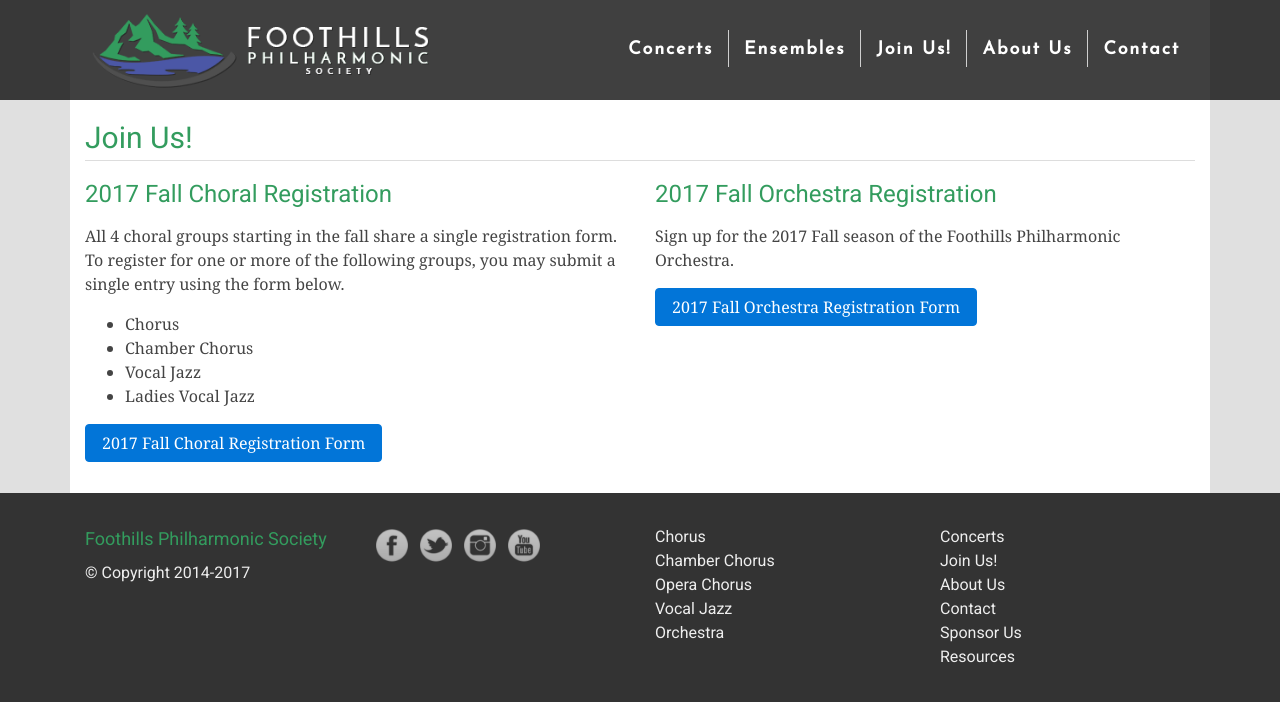
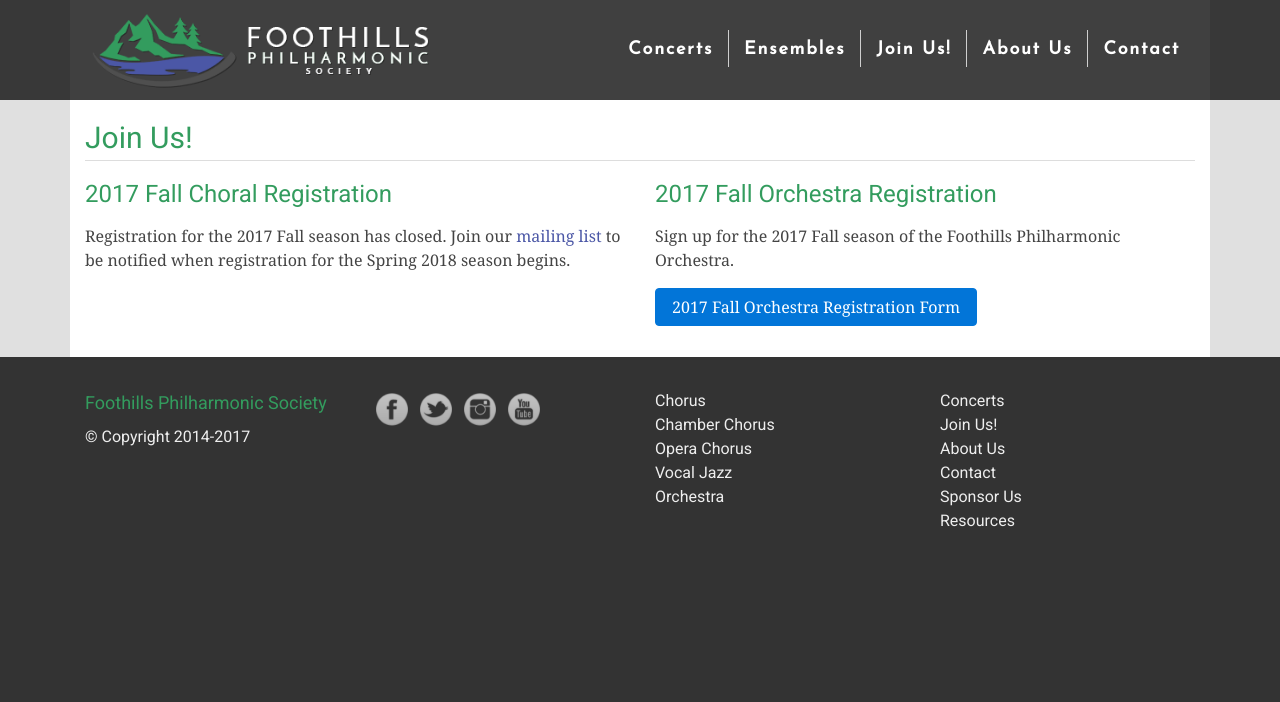
Before and after one commit to percyhanna/fps, a Jekyll site: the page built from join.html, in a window 1280 px wide. Shown: the top 702 px of the page. Built offline with Jekyll 4.4.1, drawn with Linux system fonts in a browser that asks for light colours; nearby versions of some CDN libraries; Markdown is read by kramdown in place of the engine named in the settings.

Commit message:
Remove choir registrations

```diff
--- a/index.html
+++ b/index.html
@@ -9,11 +9,11 @@
 
     <div id="fps_carousel" class="carousel slide" data-ride="carousel">
       <div class="carousel-inner" role="listbox">
-        <a href="/join" class="carousel-item active">
+        <a href="http://eepurl.com/bzn_Jf" target="_blank" class="carousel-item active">
           <img src="/images/join-us.jpg">
           <div class="carousel-caption d-none d-md-block">
-            <h3>Join Us!</h3>
-            <p>Registration for our Fall 2017 season is now open</p>
+            <h3>Join our mailing list</h3>
+            <p>Stay up to date with the Foothills Philharmonic Society</p>
           </div>
         </a>
         <a href="/concerts" class="carousel-item">
--- a/join.html
+++ b/join.html
@@ -8,17 +8,7 @@
         <div class="row">
           <div class="col-md col-12">
             <h2>2017 Fall Choral Registration</h2>
-            <p>All 4 choral groups starting in the fall share a single registration form. To register for one or more
-            of the following groups, you may submit a single entry using the form below.</p>
-            <ul>
-              <li>Chorus</li>
-              <li>Chamber Chorus</li>
-              <li>Vocal Jazz</li>
-              <li>Ladies Vocal Jazz</li>
-            </ul>
-            <p>
-              <a class="btn btn-primary" href="https://www.surveymonkey.com/r/H2FH9F5" target="_blank">2017 Fall Choral Registration Form</a>
-            </p>
+            <p>Registration for the 2017 Fall season has closed. Join our <a href="http://eepurl.com/bzn_Jf" target="_blank">mailing list</a> to be notified when registration for the Spring 2018 season begins.</p>
           </div>
 
           <div class="col-md col-12">
```
